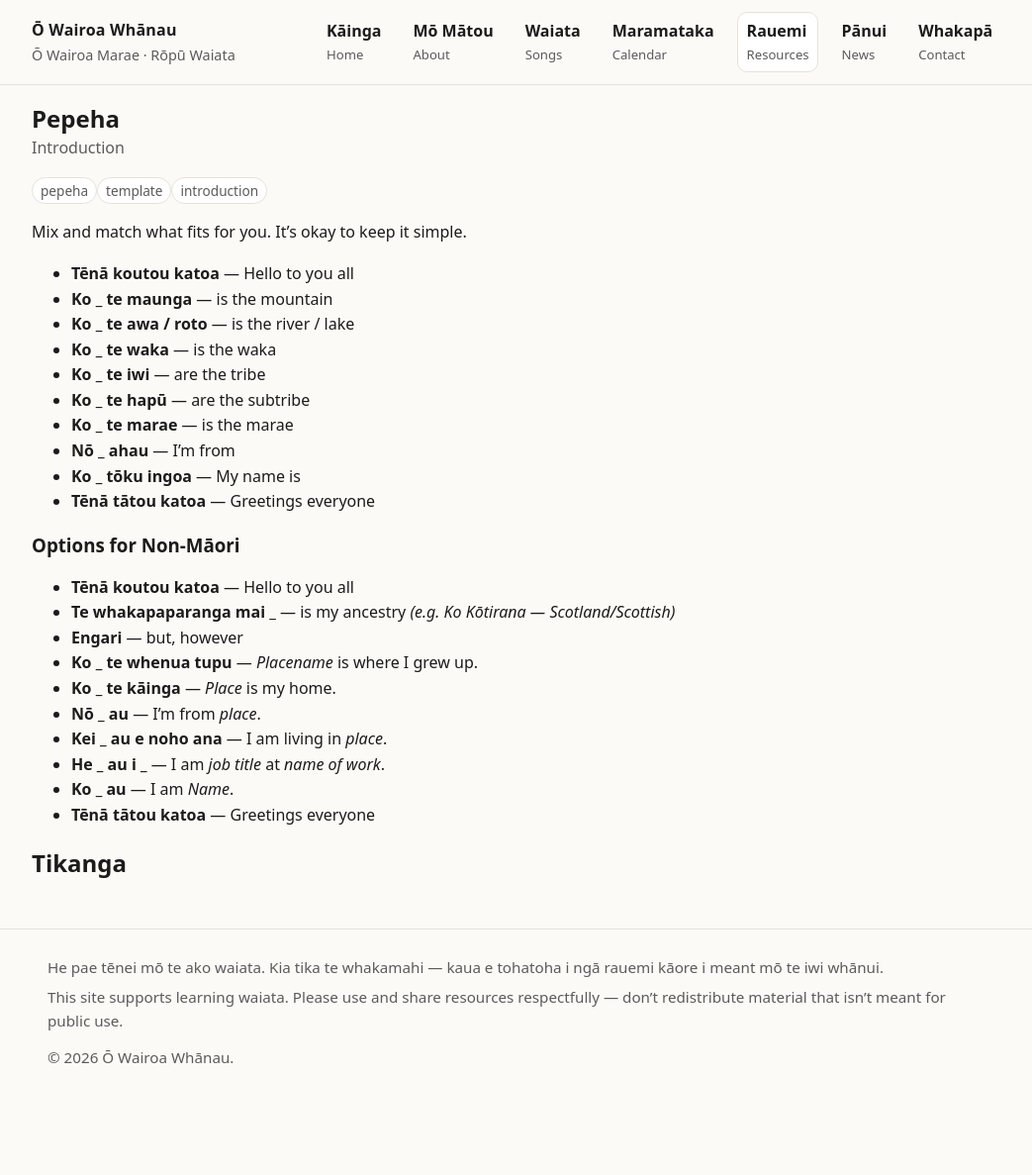
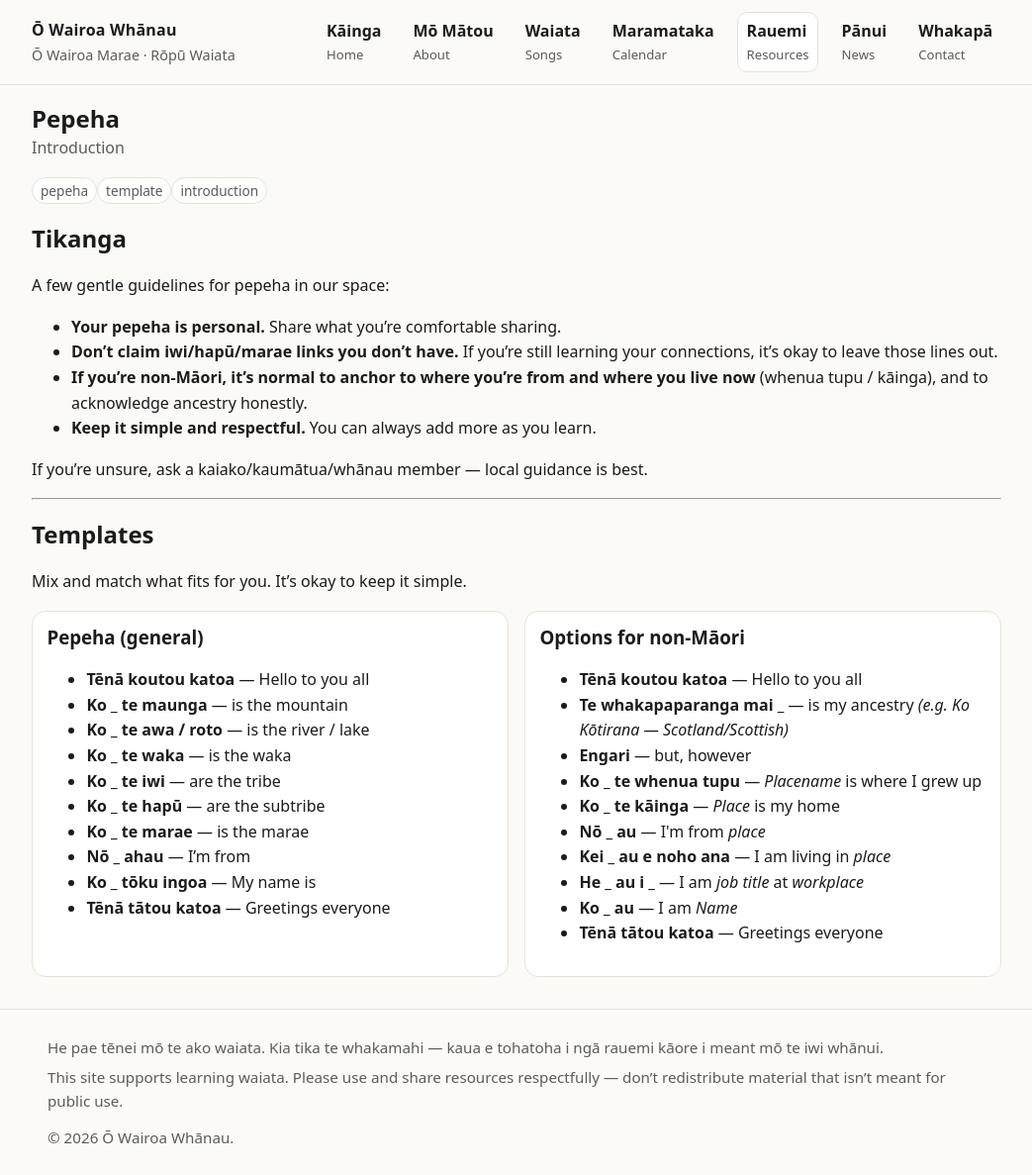
Before and after one commit to Standen-Home/owairoawhanau-site, a Jekyll site: the page built from _resources/pepeha-template.md, in a window 1280 px wide and 1187 px high. Shown: the whole window at 99% size, without its empty margins (118-1161 px from the left). Built offline with Jekyll 4.4.1, drawn with Linux system fonts in a browser that asks for light colours.

Commit message:
Move side-by-side Pepeha templates + tikanga to Pepeha resource page

```diff
--- a/_resources/pepeha-template.md
+++ b/_resources/pepeha-template.md
@@ -2,38 +2,60 @@
 layout: resource
 title: "Pepeha"
 title_en: "Introduction"
-slug: "pepeha-template"
+slug: "pepeha"
 tags:
   - pepeha
   - template
   - introduction
-summary: "A simple mix-and-match pepeha template."
-keywords: "pepeha template tena koutou ko te maunga awa roto waka whenua tupu kainga marae"
+summary: "Side-by-side pepeha templates (general + non-Māori options) with gentle tikanga guidance."
+keywords: "pepeha template tena koutou ko te maunga awa roto waka whenua tupu kainga marae tikanga"
 ---
 
+## Tikanga
+A few gentle guidelines for pepeha in our space:
+
+- **Your pepeha is personal.** Share what you’re comfortable sharing.
+- **Don’t claim iwi/hapū/marae links you don’t have.** If you’re still learning your connections, it’s okay to leave those lines out.
+- **If you’re non‑Māori, it’s normal to anchor to where you’re from and where you live now** (whenua tupu / kāinga), and to acknowledge ancestry honestly.
+- **Keep it simple and respectful.** You can always add more as you learn.
+
+If you’re unsure, ask a kaiako/kaumātua/whānau member — local guidance is best.
+
+---
+
+## Templates
 Mix and match what fits for you. It’s okay to keep it simple.
 
-- **Tēnā koutou katoa** — Hello to you all
-- **Ko _ te maunga** — is the mountain
-- **Ko _ te awa / roto** — is the river / lake
-- **Ko _ te waka** — is the waka
-- **Ko _ te iwi** — are the tribe
-- **Ko _ te hapū** — are the subtribe
-- **Ko _ te marae** — is the marae
-- **Nō _ ahau** — I’m from
-- **Ko _ tōku ingoa** — My name is
-- **Tēnā tātou katoa** — Greetings everyone
+<div class="cols-2">
+  <div>
+    <h3>Pepeha (general)</h3>
+    <ul>
+      <li><strong>Tēnā koutou katoa</strong> — Hello to you all</li>
+      <li><strong>Ko _ te maunga</strong> — is the mountain</li>
+      <li><strong>Ko _ te awa / roto</strong> — is the river / lake</li>
+      <li><strong>Ko _ te waka</strong> — is the waka</li>
+      <li><strong>Ko _ te iwi</strong> — are the tribe</li>
+      <li><strong>Ko _ te hapū</strong> — are the subtribe</li>
+      <li><strong>Ko _ te marae</strong> — is the marae</li>
+      <li><strong>Nō _ ahau</strong> — I’m from</li>
+      <li><strong>Ko _ tōku ingoa</strong> — My name is</li>
+      <li><strong>Tēnā tātou katoa</strong> — Greetings everyone</li>
+    </ul>
+  </div>
 
-### Options for Non-Māori
-- **Tēnā koutou katoa** — Hello to you all
-- **Te whakapaparanga mai _** — is my ancestry *(e.g. Ko Kōtirana — Scotland/Scottish)*
-- **Engari** — but, however
-- **Ko _ te whenua tupu** — *Placename* is where I grew up.
-- **Ko _ te kāinga** — *Place* is my home.
-- **Nō _ au** — I'm from *place*.
-- **Kei _ au e noho ana** — I am living in *place*.
-- **He _ au i _** — I am *job title* at *name of work*.
-- **Ko _ au** — I am *Name*.
-- **Tēnā tātou katoa** — Greetings everyone
-
-## Tikanga
+  <div>
+    <h3>Options for non‑Māori</h3>
+    <ul>
+      <li><strong>Tēnā koutou katoa</strong> — Hello to you all</li>
+      <li><strong>Te whakapaparanga mai _</strong> — is my ancestry <em>(e.g. Ko Kōtirana — Scotland/Scottish)</em></li>
+      <li><strong>Engari</strong> — but, however</li>
+      <li><strong>Ko _ te whenua tupu</strong> — <em>Placename</em> is where I grew up</li>
+      <li><strong>Ko _ te kāinga</strong> — <em>Place</em> is my home</li>
+      <li><strong>Nō _ au</strong> — I'm from <em>place</em></li>
+      <li><strong>Kei _ au e noho ana</strong> — I am living in <em>place</em></li>
+      <li><strong>He _ au i _</strong> — I am <em>job title</em> at <em>workplace</em></li>
+      <li><strong>Ko _ au</strong> — I am <em>Name</em></li>
+      <li><strong>Tēnā tātou katoa</strong> — Greetings everyone</li>
+    </ul>
+  </div>
+</div>
```
Also changed, not shown: resources.md (+3 -47 lines).
